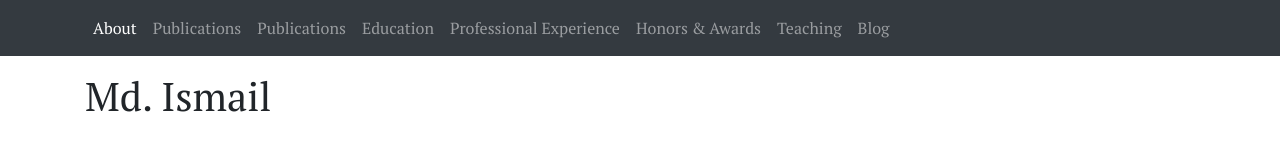
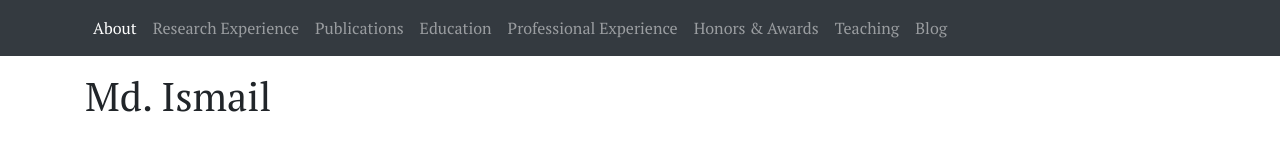
Before and after one commit to ismail-cse-15/ismail-cse-15.github.io, a plain HTML site: page index.html in a window 1280 px wide. Shown: the top 142 px of the page. Drawn offline with nearby package versions, Linux system fonts and the light colour scheme.

Commit message:
research exp add

```diff
--- a/index.html
+++ b/index.html
@@ -51,7 +51,7 @@
                             <a class="nav-link" href="#about">About <span class="sr-only">(current)</span></a>
                         </li>
                         <li class="nav-item">
-                            <a class="nav-link" href="#Research-experience">Publications</a>
+                            <a class="nav-link" href="#Research-experience">Research Experience</a>
                         </li>
                         <li class="nav-item">
                             <a class="nav-link" href="#publications">Publications</a>
```
